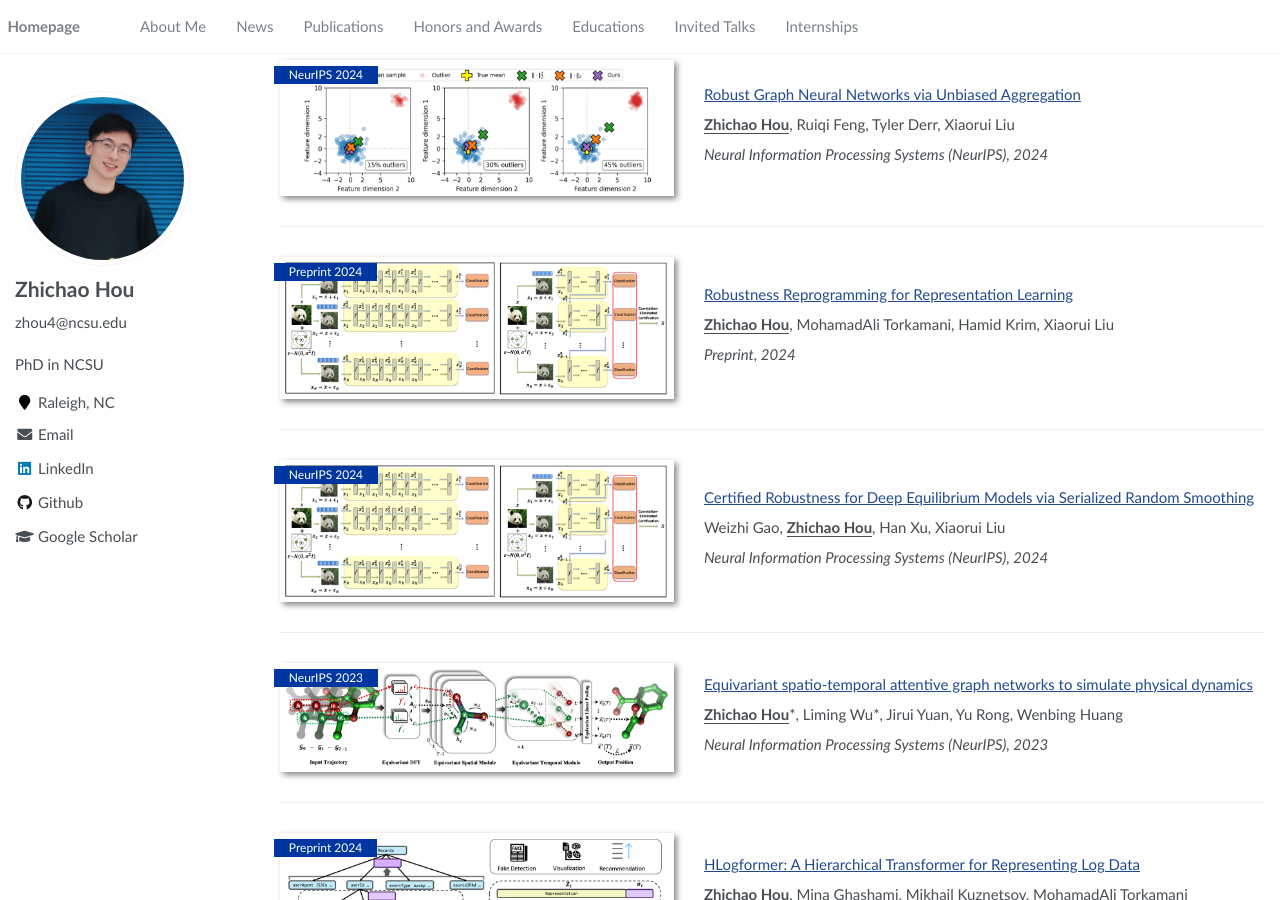
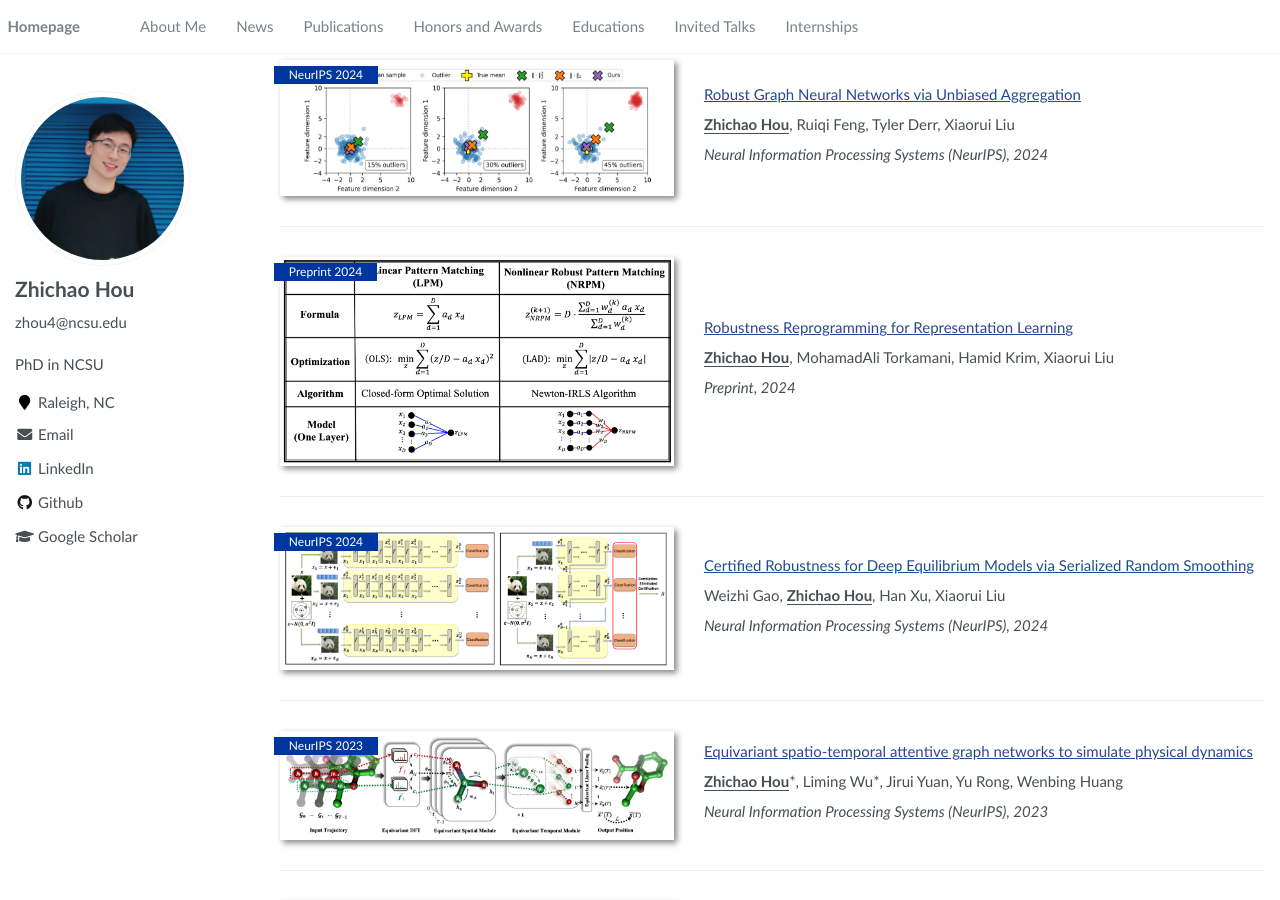
Before and after one commit to tingxiang-ji/tingxiang-ji.github.io, a Jekyll site: the page built from _pages/about.md, in a window 1280 px wide and 900 px high, scrolled down 1022 px. Built offline with Jekyll 4.4.1, drawn with Linux system fonts in a browser that asks for light colours.

Commit message:
robust_reprogramming

```diff
--- a/_pages/about.md
+++ b/_pages/about.md
@@ -77,7 +77,7 @@
 
 
 
-<div class='paper-box'><div class='paper-box-image'><div><div class="badge">Preprint 2024</div><img src='images/srs.png' alt="sym" width="100%"></div></div>
+<div class='paper-box'><div class='paper-box-image'><div><div class="badge">Preprint 2024</div><img src='images/robust_repro.png' alt="sym" width="100%"></div></div>
 <div class='paper-box-text' markdown="1">
 
 [Robustness Reprogramming for Representation Learning](https://arxiv.org/abs/2410.04577)
```
Also changed, not shown: images/robust_repro.png (added).
